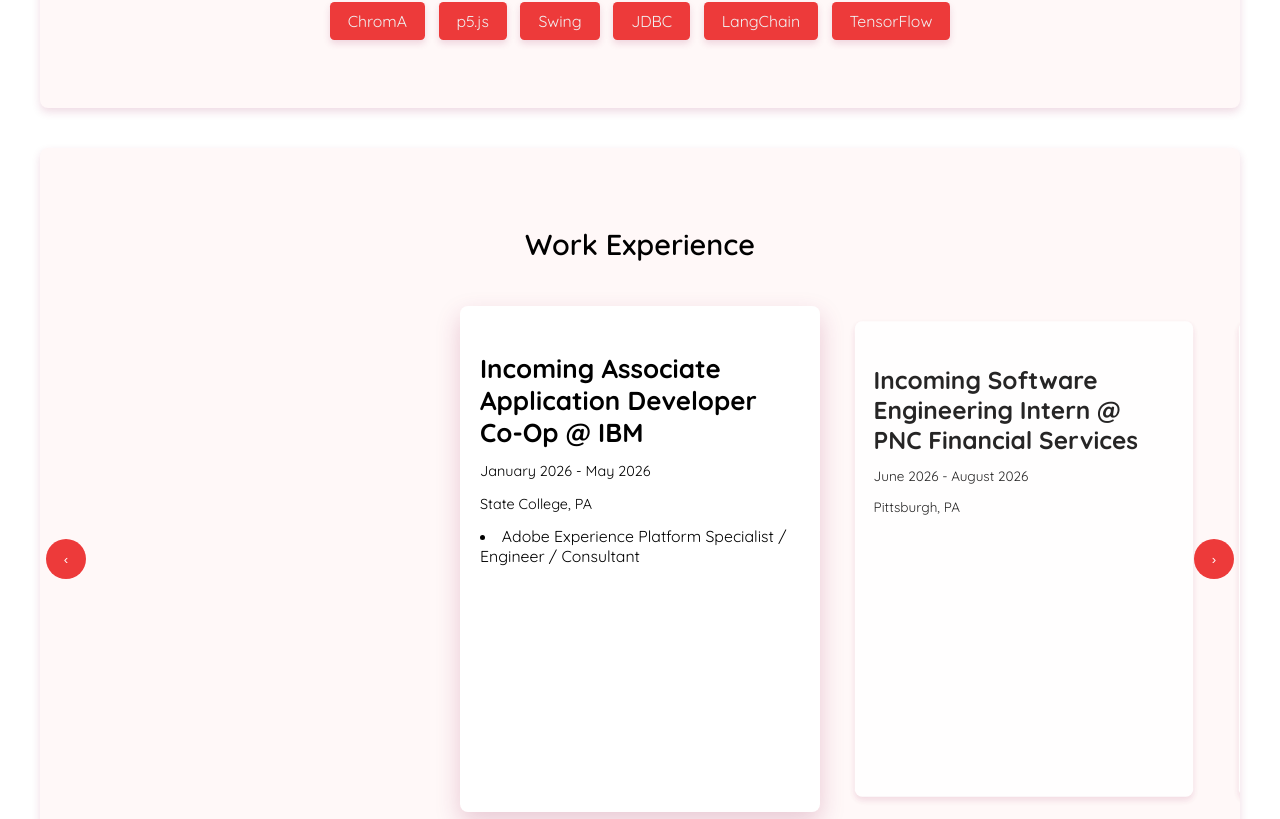
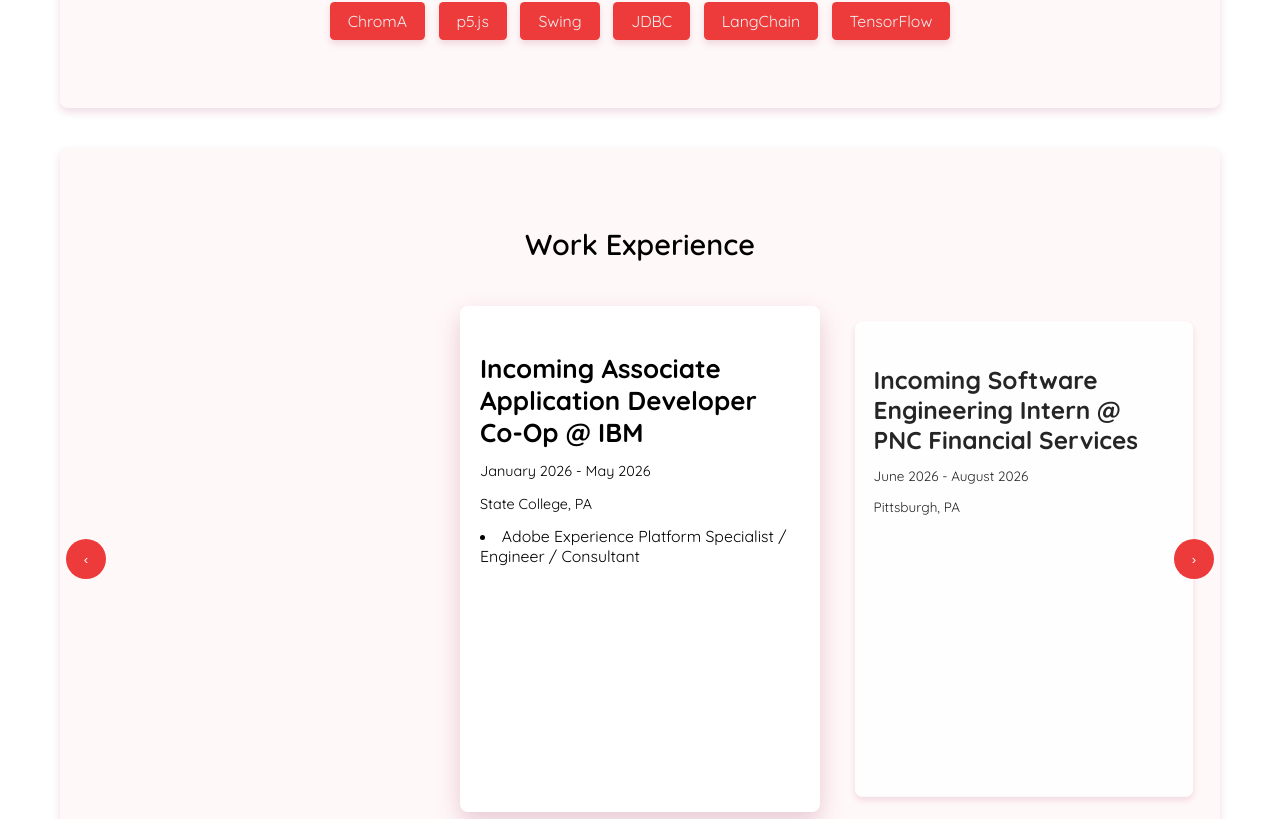
Before and after one commit to leonac24/portfolio, a React (Create React App) app: page / in a window 1280 px wide. Shown: the part 1001-1820 px from the top of the page. Built offline with nearby package versions, Linux system fonts and the light colour scheme.

Commit message:
fix mobile overflow

```diff
--- a/public/index.html
+++ b/public/index.html
@@ -6,7 +6,7 @@
     <link href="https://fonts.googleapis.com/css2?family=Quicksand:wght@300;400;500;600;700&display=swap" rel="stylesheet">
     <meta charset="utf-8" />
     <link rel="icon" href="%PUBLIC_URL%/banjoicon.ico" />
-    <meta name="viewport" content="width=device-width, initial-scale=1" />
+    <meta name="viewport" content="width=device-width, initial-scale=1, shrink-to-fit=no" />
     <meta name="theme-color" content="#000000" />
     <meta
       name="description"
--- a/src/App.css
+++ b/src/App.css
@@ -4,6 +4,8 @@
   font-family: 'Quicksand', Arial, sans-serif;
   font-weight: 400;
   color: #000000;
+  overflow-x: hidden; /* Prevent horizontal scrolling */
+  width: 100%;
 }
 
 :root {
@@ -17,6 +19,10 @@
   display: flex;
   flex-direction: column;
   background-color: #ffffff;  /* Even darker app container background */
+  width: 100%;
+  max-width: 100%;
+  overflow-x: hidden;
+  box-sizing: border-box;
 }
 
 main {
@@ -25,6 +31,7 @@
   max-width: 1200px;
   margin: 0 auto;
   width: 100%;
+  box-sizing: border-box;
 }
 
 section {
@@ -33,6 +40,9 @@
   background-color: #fff8f8;  /* Lighter background for sections/cards */
   border-radius: 8px;
   box-shadow: 0 4px 8px rgba(153, 30, 86, 0.16); /* dark-pink shadow */
+  box-sizing: border-box;
+  max-width: 100%;
+  overflow-x: hidden;
 }
 
 h2 {
@@ -51,4 +61,6 @@
 html {
   scroll-behavior: smooth;
   font-size: 90%; /* Reduce base font size for overall scaling */
+  overflow-x: hidden; /* Prevent horizontal scrolling */
+  width: 100%;
 }
--- a/src/components/LeadershipAndInvolvement.css
+++ b/src/components/LeadershipAndInvolvement.css
@@ -7,6 +7,10 @@
 /* Carousel wrapper */
 .work-carousel {
   position: relative;
+  width: 100%;
+  max-width: 100%;
+  overflow-x: hidden;
+  box-sizing: border-box;
 }
 
 .involvements-container {
@@ -16,7 +20,9 @@
   overflow-x: auto;
   scroll-snap-type: x mandatory;
   -webkit-overflow-scrolling: touch;
-  padding: 24px calc(50% - (var(--card-width) / 2)); /* side padding allows edge centering */
+  padding: 24px max(12px, calc(50% - (var(--card-width) / 2))); /* side padding allows edge centering */
+  box-sizing: border-box;
+  width: 100%;
 }
 
 .involvement-card {
--- a/src/components/Navbar.css
+++ b/src/components/Navbar.css
@@ -1,6 +1,7 @@
 .navbar {
   background: #ffffff; /* solid white navbar */
   height: 72px;
+  width: 100%;
   display: flex;
   justify-content: center;
   align-items: center;
--- a/src/components/Projects.css
+++ b/src/components/Projects.css
@@ -79,8 +79,8 @@
 }
 @media (max-width: 600px) {
   .projects-section {
-    width: 100vw;
-    max-width: 100vw;
+    width: 100%;
+    max-width: 100%;
     min-width: 0;
     margin: 0;
     border-radius: 0;
@@ -93,7 +93,7 @@
     grid-template-columns: 1fr;
     gap: 12px;
     padding: 0 8px;
-    max-width: 100vw;
+    max-width: 100%;
     box-sizing: border-box;
   }
   .project-card {
--- a/src/components/WorkExperience.css
+++ b/src/components/WorkExperience.css
@@ -10,6 +10,10 @@
 /* Carousel wrapper */
 .work-carousel {
   position: relative;
+  width: 100%;
+  max-width: 100%;
+  overflow-x: hidden;
+  box-sizing: border-box;
 }
 
 .experiences-container {
@@ -20,7 +24,9 @@
   scroll-snap-type: x mandatory;
   -webkit-overflow-scrolling: touch;
   /* side padding lets the first/last card center on snap */
-  padding: 24px calc(50% - (var(--card-width) / 2));
+  padding: 24px max(12px, calc(50% - (var(--card-width) / 2)));
+  box-sizing: border-box;
+  width: 100%;
 }
 
 .experience-card {
```
Also changed, not shown: 11 other files (tests, documents, lock files or other folders).
